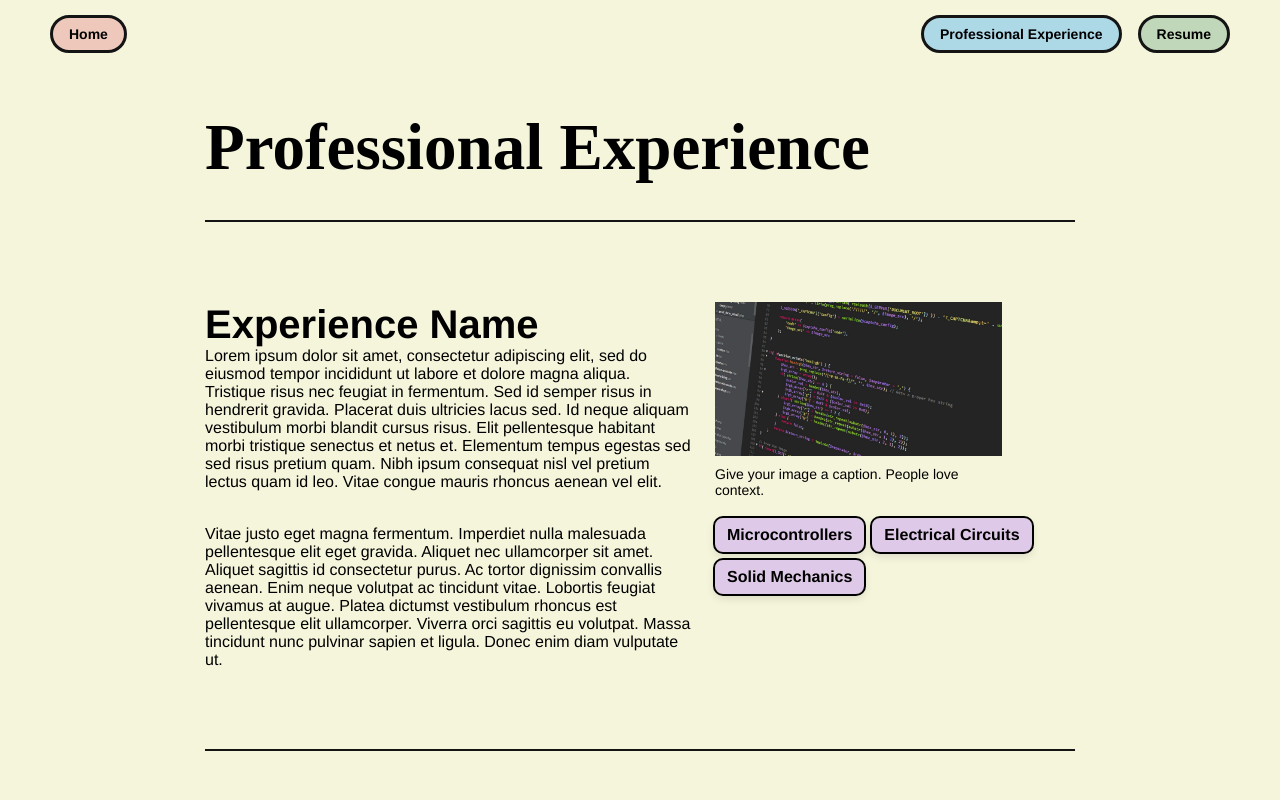
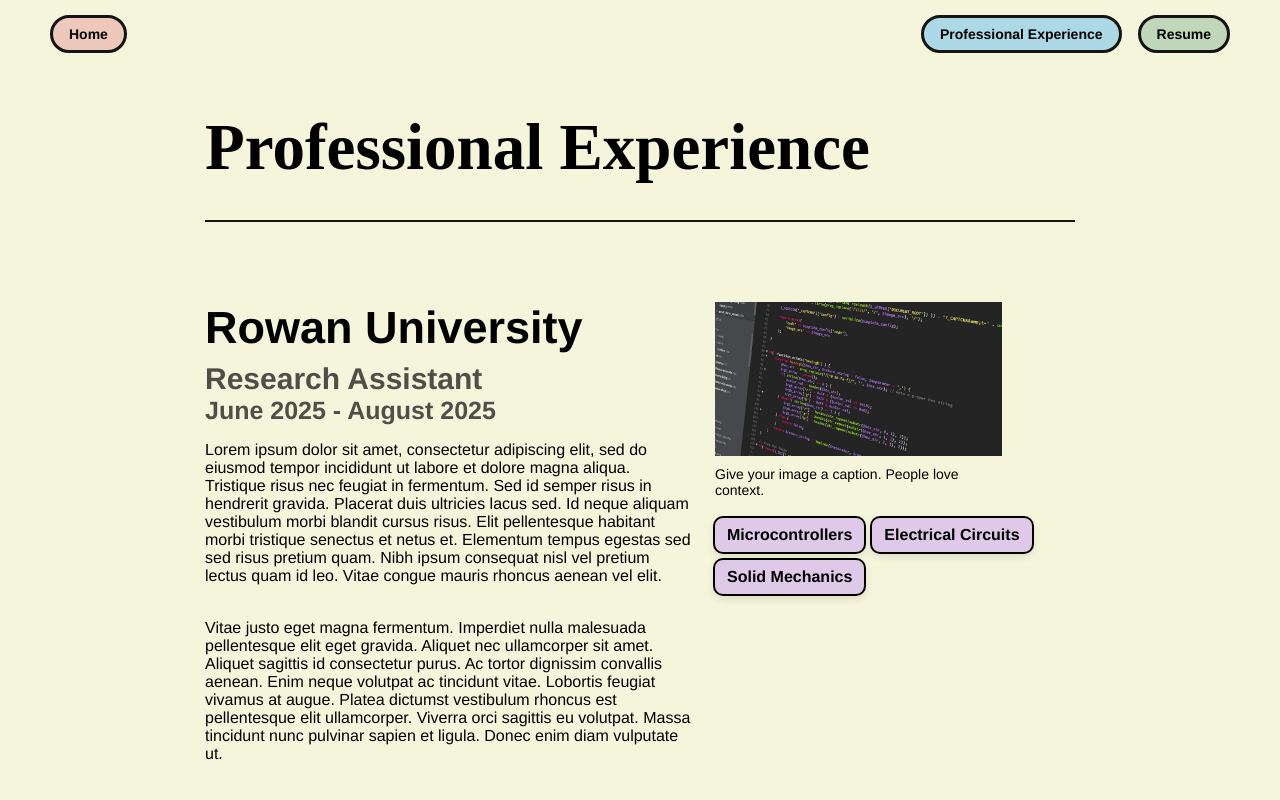
Before and after one commit to EDED2314/Protfolio, a plain HTML site: page experiences.html in a window 1280 px wide. Shown: the top 800 px of the page. Drawn offline with Linux system fonts and the light colour scheme.

Commit message:
Experiences

```diff
--- a/css/experience.css
+++ b/css/experience.css
@@ -6,13 +6,6 @@
     gap: 15px;
     margin-top: 10px;
 }
-
-#experience-header {
-    display: flex;
-    flex-direction: column;
-    gap: 0px;
-}
-
 
 .experience-row {
     display: flex;
@@ -29,7 +22,38 @@
 .experience-row-left {
     flex: 1 1 0;
     gap: 16px;
+    display: flex;
+    flex-direction: column;
 }
+
+.experience-brief-company {
+    font-size: 45px;
+    font-weight: 800;
+}
+
+/* .experience-brief-more-detail {
+    font-size: 40px;
+    font-weight: 700;
+} */
+
+.experience-brief-other-info {
+    display: flex;
+    flex-direction: column;
+    margin-top: 8px;
+}
+
+.experience-brief-role {
+    font-size: 30px;
+    font-weight: 700;
+    color: rgba(0, 0, 0, 0.678);
+}
+
+.experience-brief-duration {
+    font-size: 25px;
+    font-weight: 700;
+    color: rgba(0, 0, 0, 0.678);
+}
+
 
 .experience-details-content {
     display: flex;
--- a/experiences.html
+++ b/experiences.html
@@ -28,7 +28,6 @@
         <div class="main-title-big">
           Professional Experience
         </div>
-
       </div>
 
       <div class="experience-rows-container">
@@ -36,7 +35,19 @@
         <div class="experience-row">
 
           <div class="experience-row-left">
-            <div class="section-subheader-text">Experience Name</div>
+            <div class="experience-brief">
+              <div class="experience-who">
+                <div class="experience-brief-company">Rowan University</div>
+                <!-- Optional Department etc (don't know how to css it.. :( )) -->
+                <!-- <div class="experience-brief-more-detail">Mechanical and Aerospace Engineering Department</div> -->
+              </div>
+              <div class="experience-brief-other-info">
+                <div class="experience-brief-role">Research Assistant</div>
+                <div class="experience-brief-duration">June 2025 - August 2025</div>
+              </div>
+
+            </div>
+
             <div class="experience-details-content">
               <div class="body-text">Lorem ipsum dolor sit amet, consectetur adipiscing elit, sed do eiusmod tempor
                 incididunt
```
